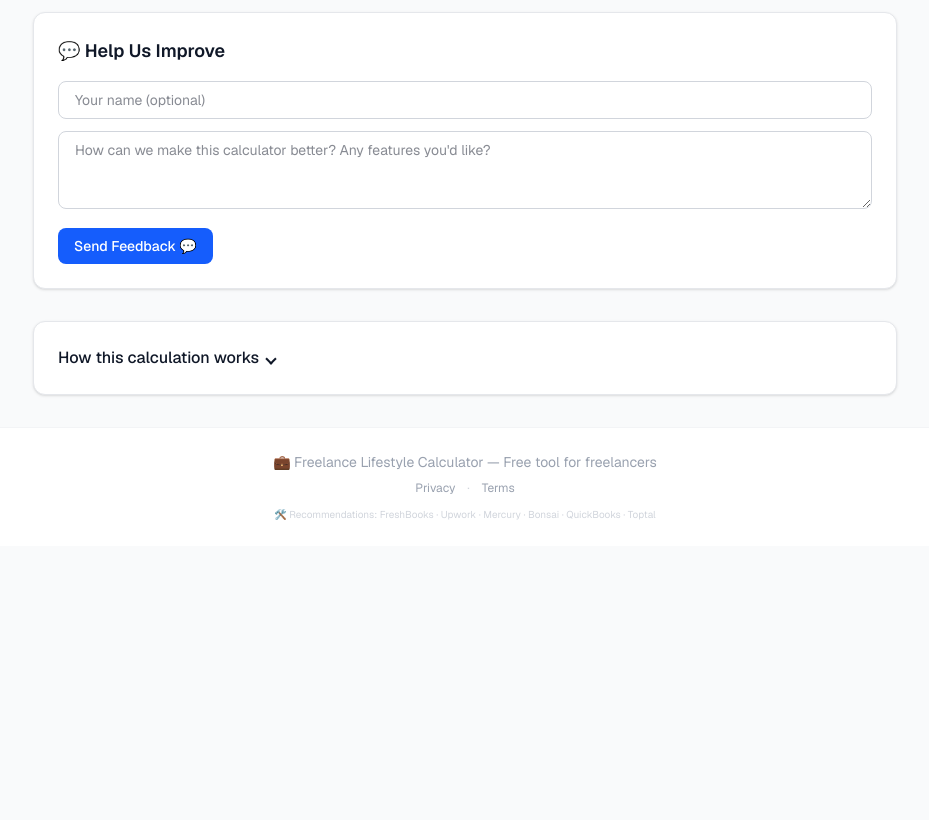
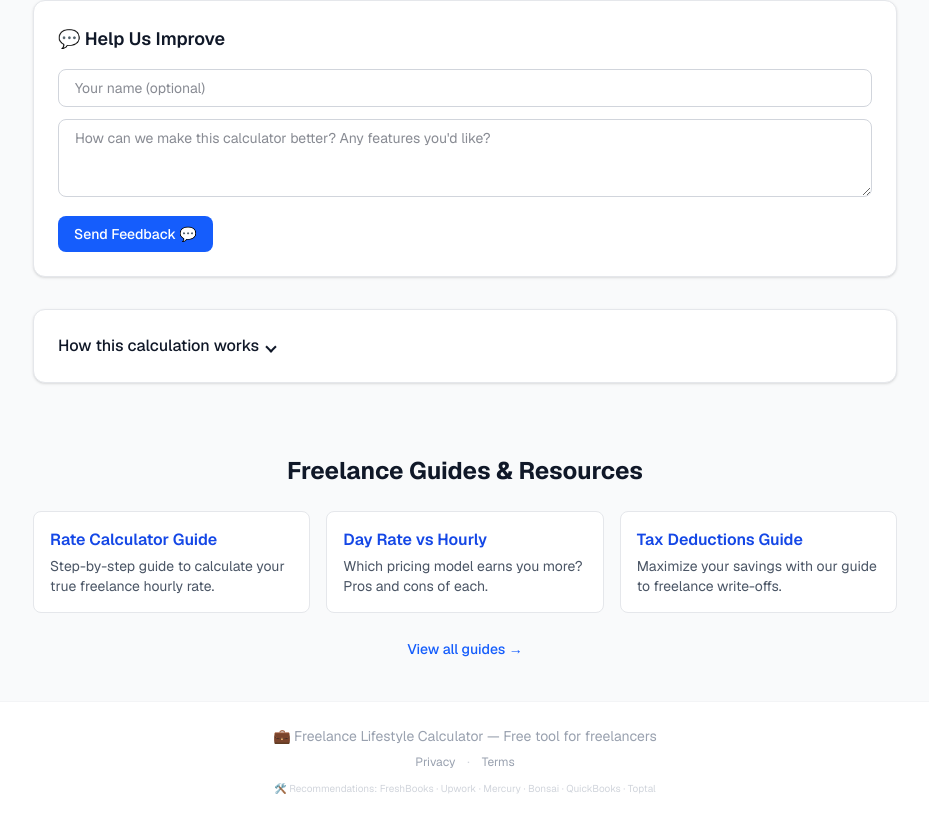
Before and after one commit to AttilaHuns288452/freelance-rate-calculator, a Next.js app: page / in a window 1280 px wide. Shown: the part 1537-2357 px from the top of the page, without its empty margins (175-1104 px from the left). Before the commit the page ends 2083 px from the top, so only its background shows below. Built offline with nearby package versions, Linux system fonts and the light colour scheme; a web font is replaced by a local one.

Commit message:
SEO audit fixes: theme-color viewport, Organization+WebSite schemas, blog interlinking, Sponsored disclosure, improved heading hierarchy

```diff
--- a/app/layout.tsx
+++ b/app/layout.tsx
@@ -2,7 +2,12 @@ import type { Metadata } from "next";
 import { Geist, Geist_Mono } from "next/font/google";
 import { Analytics } from '@vercel/analytics/next';
 import { SpeedInsights } from '@vercel/speed-insights/next';
+import type { Viewport } from "next";
 import "./globals.css";
+
+export const viewport: Viewport = {
+  themeColor: "#1d4ed8",
+};
 
 const geistSans = Geist({
   variable: "--font-geist-sans",
@@ -35,6 +40,9 @@ export const metadata: Metadata = {
   robots: "index, follow",
   alternates: {
     canonical: "https://freelancecalculator.xyz",
+  },
+  other: {
+    "google-site-verification": "85ErC2_tv1i_Oyxjrs35UXg9glDunSBPtXzjyyHbgds",
   },
   openGraph: {
     type: "website",
@@ -118,6 +126,35 @@ export default function RootLayout({
             }),
           }}
         />
+        <script
+          type="application/ld+json"
+          dangerouslySetInnerHTML={{__html: JSON.stringify({
+            "@context": "https://schema.org",
+            "@type": "Organization",
+            name: "FreelanceRateCalculator.com",
+            url: "https://freelancecalculator.xyz",
+            logo: "https://freelancecalculator.xyz/og-image.png",
+            description: "Free freelance rate and lifestyle calculator for freelancers.",
+          })}}
+        />
+        <script
+          type="application/ld+json"
+          dangerouslySetInnerHTML={{__html: JSON.stringify({
+            "@context": "https://schema.org",
+            "@type": "WebSite",
+            name: "Freelance Lifestyle Calculator",
+            url: "https://freelancecalculator.xyz",
+            description: "Design your ideal freelance lifestyle and calculate your rate.",
+            potentialAction: {
+              "@type": "SearchAction",
+              target: {
+                "@type": "EntryPoint",
+                urlTemplate: "https://freelancecalculator.xyz/blog?q={search_term_string}",
+              },
+              "query-input": "required name=search_term_string",
+            },
+          })}}
+        />
       </head>
       <body className="min-h-full flex flex-col bg-gray-50">
         {children}
--- a/app/page.tsx
+++ b/app/page.tsx
@@ -1,4 +1,5 @@
 import RateCalculator from "@/components/RateCalculator";
+import Link from "next/link";
 
 export default function Home() {
   return (
@@ -9,13 +10,35 @@ export default function Home() {
             Design Your Ideal Freelance Life
           </h1>
           <p className="mt-2 text-white/80 text-sm md:text-base max-w-2xl">
-            This isn't a rate calculator. It's a <em className="font-semibold text-white">lifestyle designer</em>.
+            This isn&apos;t a rate calculator. It&apos;s a <em className="font-semibold text-white">lifestyle designer</em>.
             Tell us the life you want — how much income, how many hours, how much time off —
-            and we'll tell you exactly what to charge to make it real.
+            and we&apos;ll tell you exactly what to charge to make it real.
           </p>
         </div>
       </header>
       <RateCalculator />
+
+      {/* Blog interlinking section */}
+      <section className="max-w-4xl mx-auto px-4 py-10">
+        <h2 className="text-2xl font-bold text-gray-900 mb-6 text-center">Freelance Guides & Resources</h2>
+        <div className="grid gap-4 md:grid-cols-3">
+          <Link href="/blog/freelance-hourly-rate-calculator-guide" className="block p-4 bg-white rounded-lg border border-gray-200 hover:shadow-md transition-shadow">
+            <h3 className="font-semibold text-blue-700 mb-1">Rate Calculator Guide</h3>
+            <p className="text-sm text-gray-600">Step-by-step guide to calculate your true freelance hourly rate.</p>
+          </Link>
+          <Link href="/blog/how-much-to-charge-freelancer-day-rate-vs-hourly" className="block p-4 bg-white rounded-lg border border-gray-200 hover:shadow-md transition-shadow">
+            <h3 className="font-semibold text-blue-700 mb-1">Day Rate vs Hourly</h3>
+            <p className="text-sm text-gray-600">Which pricing model earns you more? Pros and cons of each.</p>
+          </Link>
+          <Link href="/blog/freelance-tax-deductions-calculator-write-offs" className="block p-4 bg-white rounded-lg border border-gray-200 hover:shadow-md transition-shadow">
+            <h3 className="font-semibold text-blue-700 mb-1">Tax Deductions Guide</h3>
+            <p className="text-sm text-gray-600">Maximize your savings with our guide to freelance write-offs.</p>
+          </Link>
+        </div>
+        <div className="text-center mt-6">
+          <Link href="/blog" className="text-blue-600 hover:underline text-sm font-medium">View all guides →</Link>
+        </div>
+      </section>
     </main>
   );
 }
--- a/components/RateCalculator.tsx
+++ b/components/RateCalculator.tsx
@@ -275,7 +275,7 @@ export default function RateCalculator() {
       {/* AdSense placeholder */}
       {results && (
         <div className="bg-white rounded-xl border border-gray-200 p-6 shadow-sm no-print">
-          <p className="text-lg font-semibold text-gray-900 mb-4">Sponsored</p>
+          <p className="text-xs text-gray-400 mb-4"><small>Sponsored</small></p>
           <ins className="adsbygoogle"
                style={{ display: "block" }}
                data-ad-client="ca-pub-4645179646749256"
```
Also changed, not shown: 1 other file (tests, documents, lock files or other folders).
